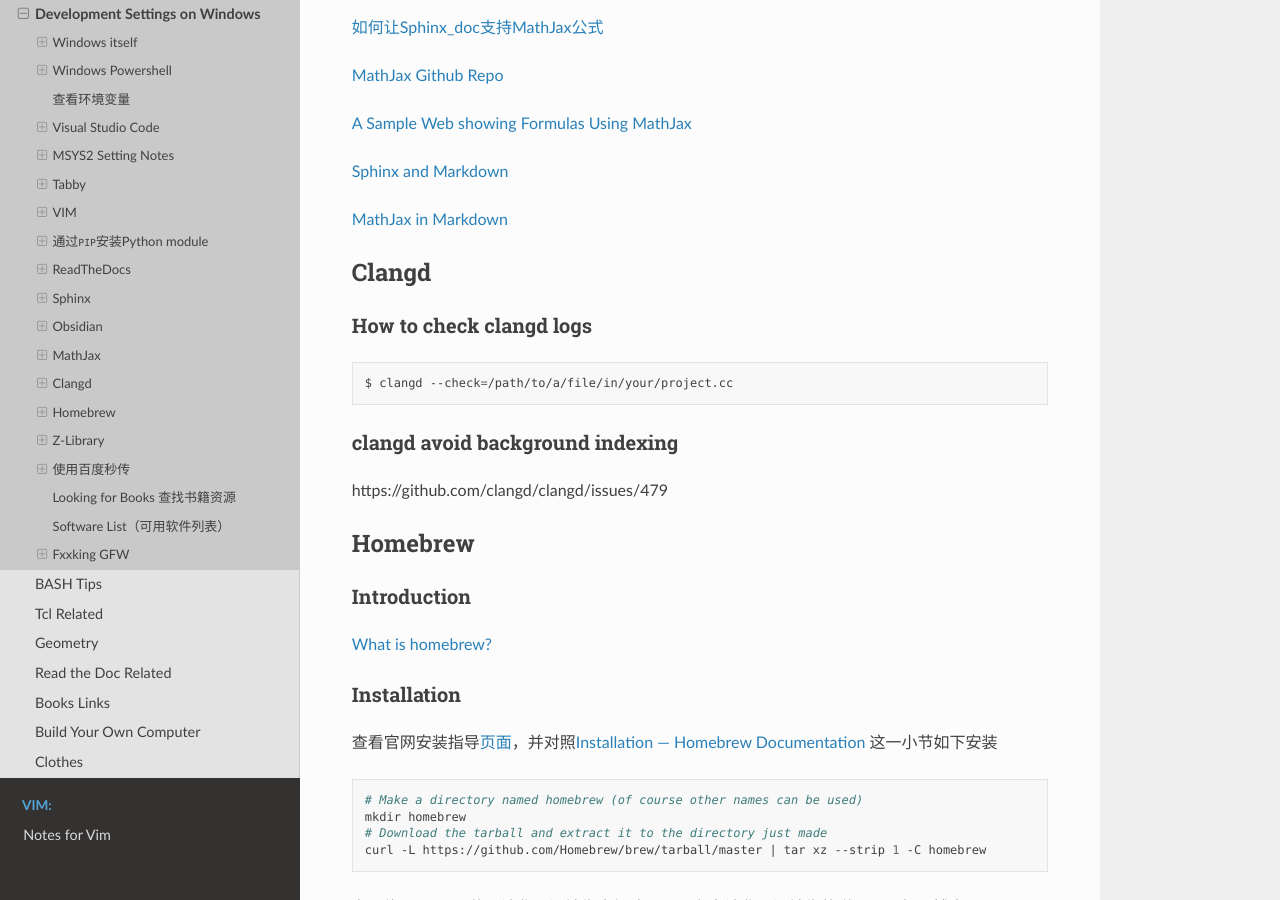
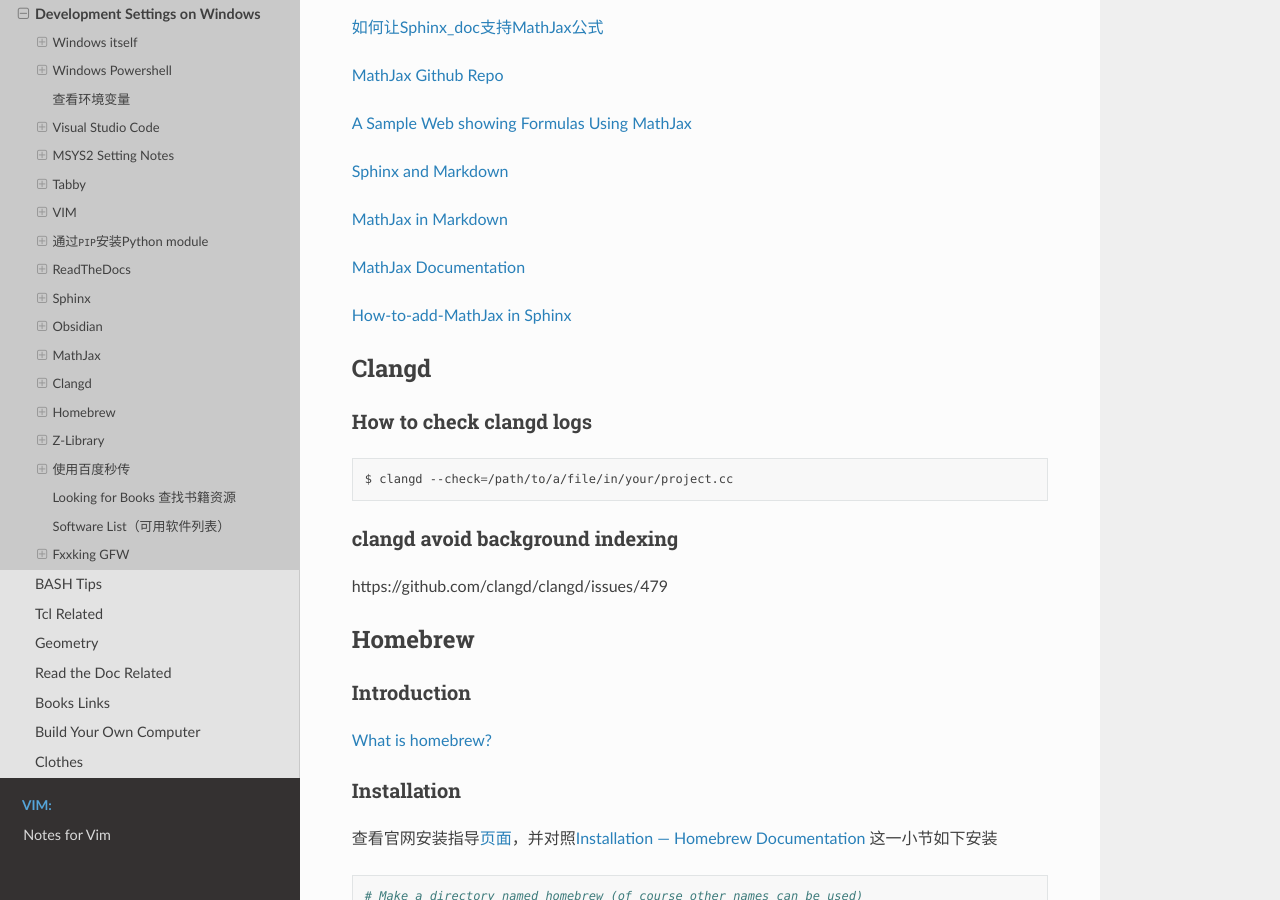
Before and after one commit to Pyrad/pyradnotes, a Sphinx documentation site: the page built from source/Notes/WinDevEnvSetup.md, in a window 1280 px wide and 900 px high, scrolled down 36873 px. Built offline with Sphinx 7.4.7 and the Read the Docs theme 2.0.0, drawn with Linux system fonts in a browser that asks for light colours.

Commit message:
Note 2 URL for MathJax

```diff
--- a/source/Notes/WinDevEnvSetup.md
+++ b/source/Notes/WinDevEnvSetup.md
@@ -1921,8 +1921,6 @@
 
 
 
-
-
 ### References
 
 [MathJax的基本使用](https://www.cnblogs.com/mqingqing123/p/12711372.html)
@@ -1939,7 +1937,9 @@
 
 [MathJax in Markdown](https://hiltmon.com/blog/2017/01/28/mathjax-in-markdown/)
 
-
+[MathJax Documentation](https://docs.mathjax.org/en/latest/index.html)
+
+[How-to-add-MathJax in Sphinx](https://www.sphinx-doc.org/en/master/usage/extensions/math.html#module-sphinx.ext.mathjax)
 
 
 
```
